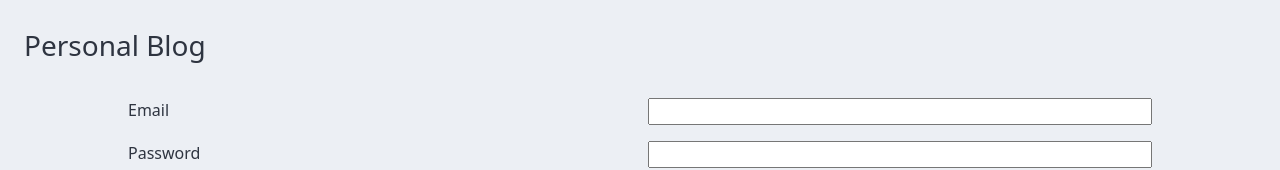
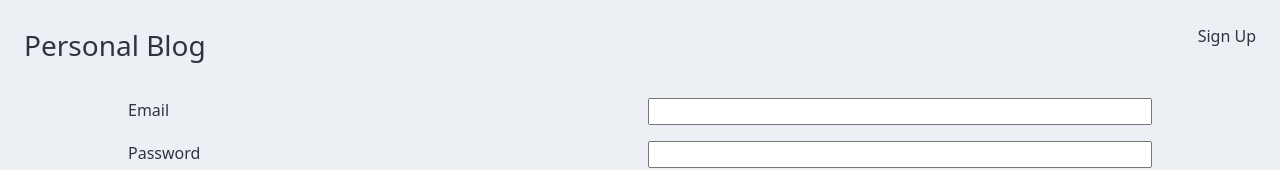
Before and after one commit to SamJohn04/personal-blog, a React (Vite) app in the folder src/frontend/: page /login in a window 1280 px wide. Shown: the top 170 px of the page. Built offline with nearby package versions, Linux system fonts and the light colour scheme.

Commit message:
feat(react): users can now see if they are logged in

```diff
--- a/src/frontend/src/App.css
+++ b/src/frontend/src/App.css
@@ -5,6 +5,11 @@
 #header-text {
   font-size: 1.75rem;
   font-weight: 500;
+}
+
+header {
+  display: flex;
+  justify-content: space-between;
 }
 
 a {
--- a/src/frontend/src/components/DefaultHeader.tsx
+++ b/src/frontend/src/components/DefaultHeader.tsx
@@ -1,7 +1,13 @@
 export default function DefaultHeader() {
+  const email = getLoggedInEmail();
   return (
     <header>
       <span id="header-text">Personal Blog</span>
+      <span id="email">{email ? email : <a href="/signup">Sign Up</a>}</span>
     </header>
   )
 }
+
+function getLoggedInEmail() {
+  return localStorage.getItem("email");
+}
--- a/src/frontend/src/pages/Login.tsx
+++ b/src/frontend/src/pages/Login.tsx
@@ -31,6 +31,7 @@ export default function Login() {
     const body = await res.json();
     localStorage.setItem("authToken", body.token);
     localStorage.setItem("authLevel", body.authLevel);
+    localStorage.setItem("email", email);
     navigate("/");
   }
 
```
